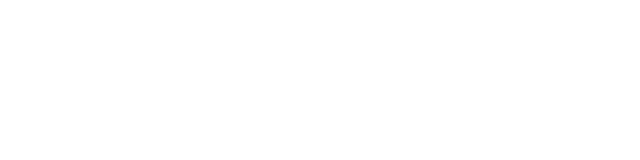
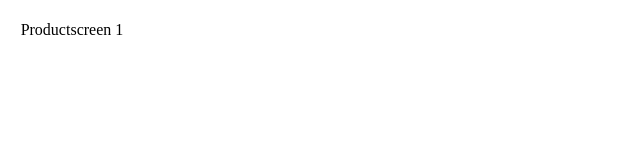
Before and after one commit to sarb001/First-ecom-site, a React (Vite) app in the folder ecom-vite/: page /product/1 in a window 1280 px wide. Before the commit this address had no page. Shown: the top 160 px of the page, without its empty margins (0-640 px from the left). Built offline with nearby package versions, Linux system fonts and the light colour scheme.

Commit message:
Fetching data with ID

```diff
--- a/ecom-vite/src/App.jsx
+++ b/ecom-vite/src/App.jsx
@@ -8,6 +8,7 @@
 import Wish from './pages/wish';
 import Login from './pages/Login';
 import Cart from './pages/cart';
+import Productscreen from './pages/Productscreen';
 
 function App() {
 
@@ -16,6 +17,7 @@
         <div className="App">
           <Routes>
             <Route path = "/" element = {<Home />}> </Route>
+            <Route path = "/product/:_id" element = {<Productscreen />}> </Route>
             <Route path = "/shop" element = {<Shop />}> </Route>
             <Route path = "/about" element = {<About />}> </Route>
             <Route path = "/contact" element = {<Contact />}> </Route>
--- a/ecom-vite/src/components/ProductShop.jsx
+++ b/ecom-vite/src/components/ProductShop.jsx
@@ -1,7 +1,7 @@
 import { faHeart, faShoppingBag } from '@fortawesome/free-solid-svg-icons'
 import { FontAwesomeIcon } from '@fortawesome/react-fontawesome'
-import React from 'react'
-
+import React from 'react';
+import { Link } from 'react-router-dom';
 import '../styles/ProductShop.css';
 
 const ProductShop = ({items}) => {
@@ -9,8 +9,9 @@
   return (
     <div className='ps-card'>
         <div className="card-header" style = {{width:'40%'}}>
-          {/* <img src = "/public/Amazon-Product- 14-.png"  className = 'img-part' /> */}
-        <img src = {items.image}  alt = {items.title}  className = 'img-part' />
+          <Link to = {`/product/${items._id}`}>
+             <img src = {items.image}  alt = {items.title}  className = 'img-part' />
+          </Link>
          </div>
         <div className="card-body">
            <span> Amazon Product Shirt  </span>
--- a/ecom-vite/src/components/ProductsHome.jsx
+++ b/ecom-vite/src/components/ProductsHome.jsx
@@ -46,9 +46,13 @@
 
   return (
     <div className = 'ps-container'>
-        {products.map((item) => (
-            <ProductHome item = {item} key = {item._id} />
-        ))}
+
+        {
+          loading ? (<h1 className = 'loading'> Loading.... </h1>) : error ? (<h1>{error}</h1>) : (
+          products.map((item) => (
+              <ProductHome item = {item} key = {item._id} />
+          )))
+        }
     </div>
   )
 }
--- /dev/null
+++ b/ecom-vite/src/pages/Productscreen.jsx
@@ -0,0 +1,16 @@
+import React from 'react'
+import { useParams} from 'react-router-dom';
+
+const Productscreen = () => {
+
+    const params = useParams();
+    const {_id} =  params;
+
+  return (
+    <div>
+        Productscreen  {_id}
+    </div>
+  )
+}
+
+export default Productscreen
--- a/ecom-vite/src/styles/ProductShop.css
+++ b/ecom-vite/src/styles/ProductShop.css
@@ -6,6 +6,7 @@
     margin:2%;
     display: flex;
     flex-wrap: wrap;
+    cursor: pointer;
 }
 .card-body  {
   width: 100%;
```
